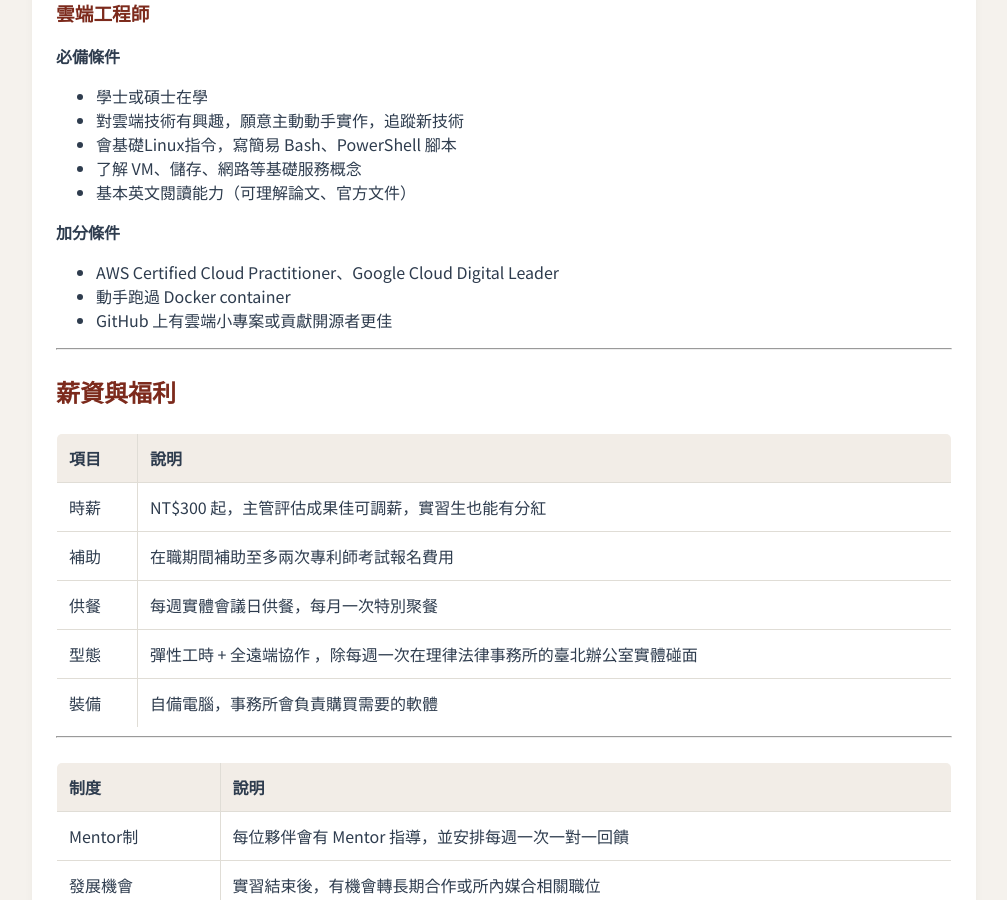
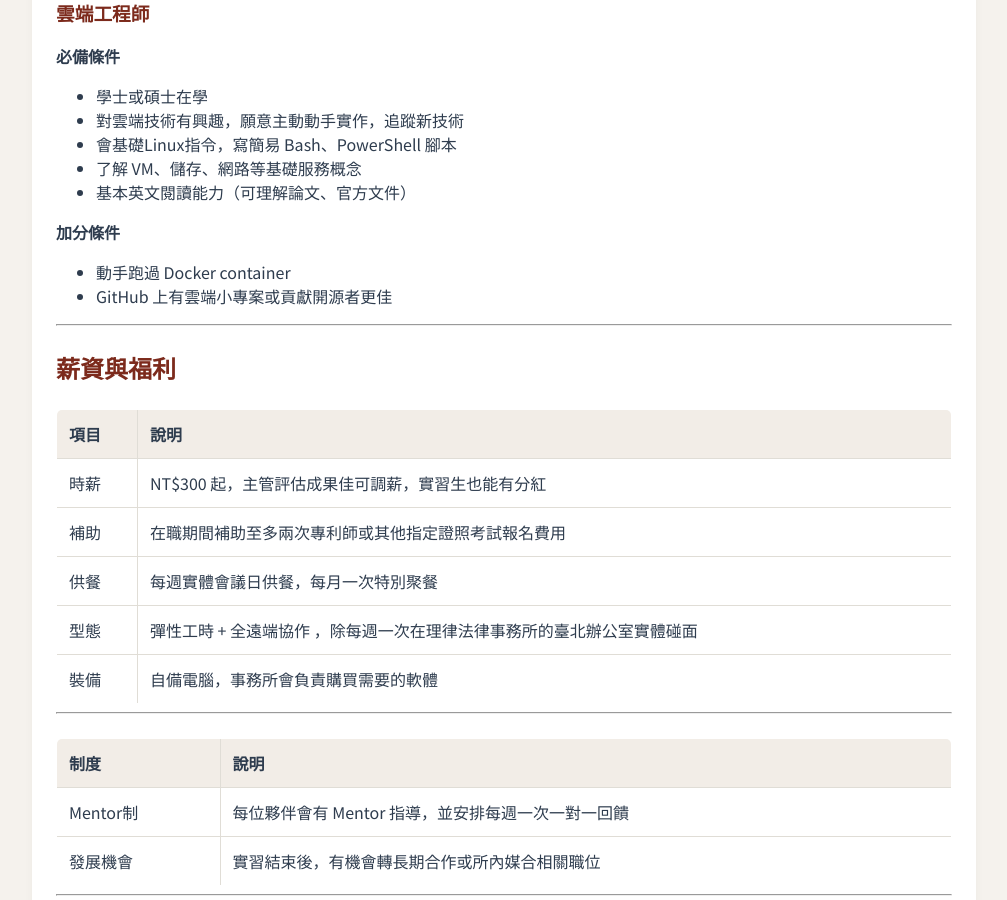
Before and after one commit to Leaven-IPM-AI-Team/leavenipm-intern, a Jekyll site: the page built from _pages/2025summer.md, in a window 1280 px wide and 900 px high, scrolled down 1688 px. Shown: the whole window, without its empty margins (136-1143 px from the left). Built offline with Jekyll 4.4.1, drawn with Linux system fonts in a browser that asks for light colours.

Commit message:
Update 2025summer.md

```diff
--- a/_pages/2025summer.md
+++ b/_pages/2025summer.md
@@ -76,7 +76,6 @@ Leavenipm AI Team全員 2000 年後出生，扁平管理，氛圍超CHILL!!!
 - 基本英文閱讀能力（可理解論文、官方文件）
 
 **加分條件**
-- AWS Certified Cloud Practitioner、Google Cloud Digital Leader
 - 動手跑過 Docker container
 - GitHub 上有雲端小專案或貢獻開源者更佳
 
@@ -87,7 +86,7 @@ Leavenipm AI Team全員 2000 年後出生，扁平管理，氛圍超CHILL!!!
 | 項目 | 說明 |
 |------|------|
 |  時薪 | NT$300 起，主管評估成果佳可調薪，實習生也能有分紅 |
-|  補助 | 在職期間補助至多兩次專利師考試報名費用 |
+|  補助 | 在職期間補助至多兩次專利師或其他指定證照考試報名費用 |
 |  供餐 | 每週實體會議日供餐，每月一次特別聚餐 |
 |  型態 | 彈性工時 + 全遠端協作 ，除每週一次在理律法律事務所的臺北辦公室實體碰面 |
 |  裝備 | 自備電腦，事務所會負責購買需要的軟體 |
```
